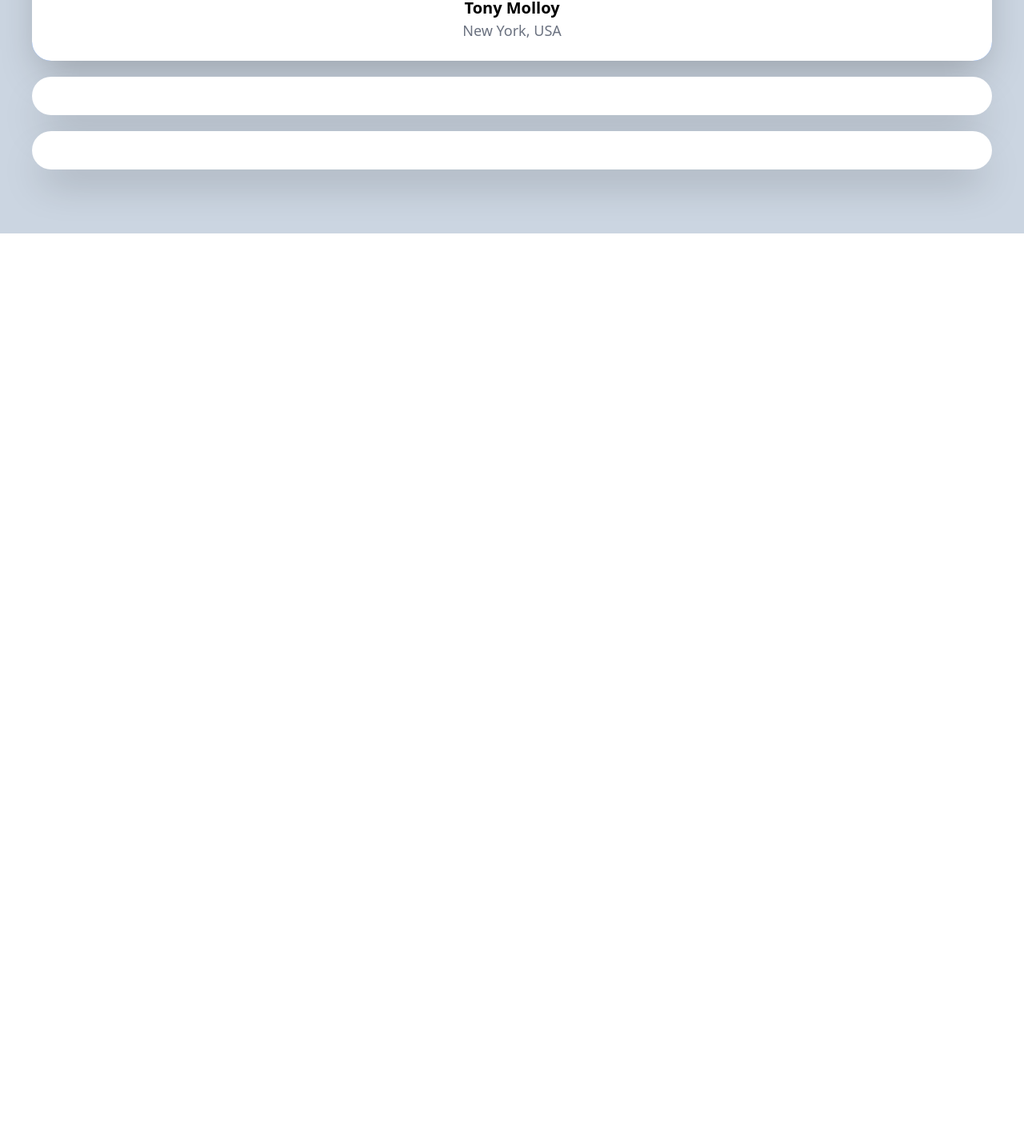
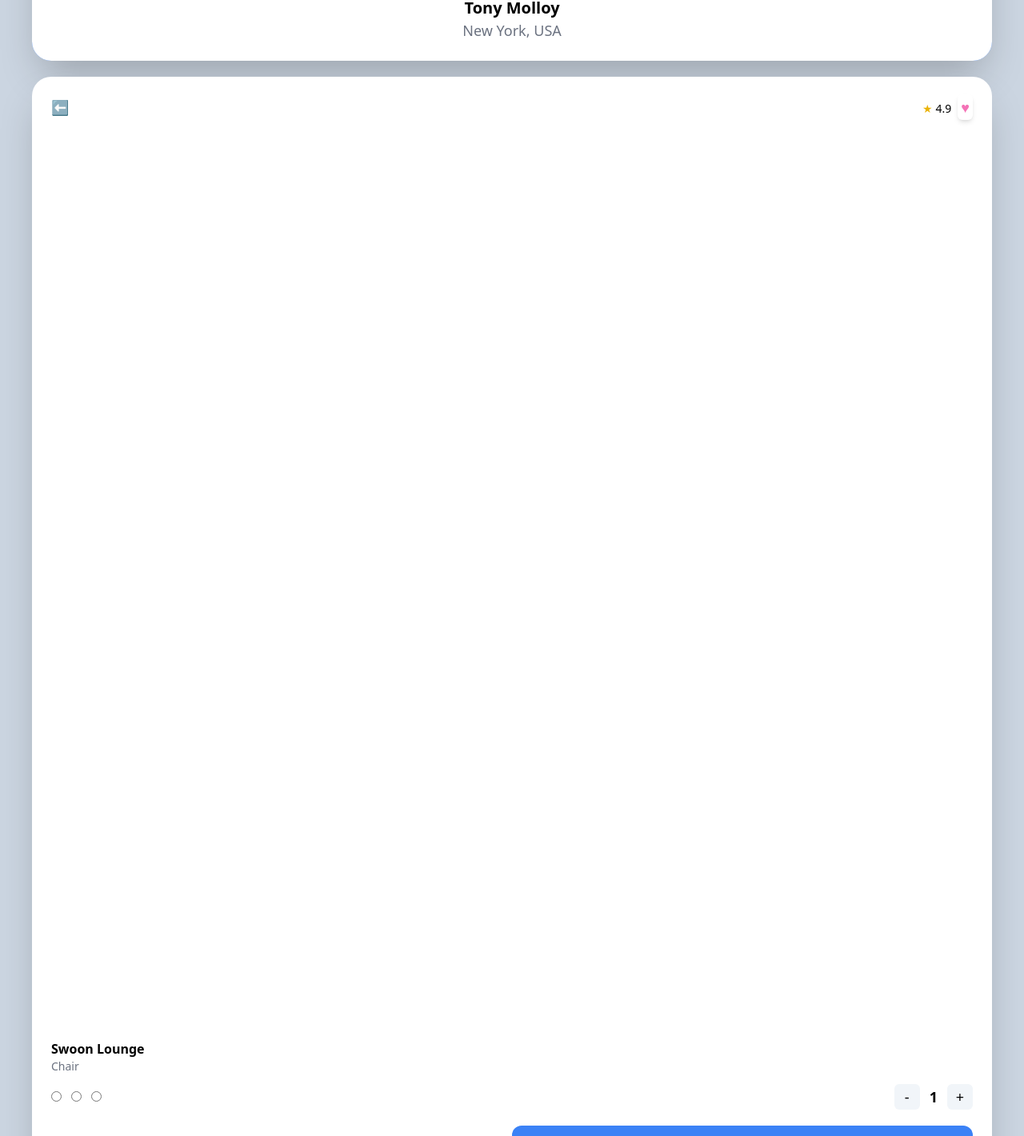
Before and after one commit to GwangjoGong/carrot-market, a Next.js app: page / in a window 1280 px wide. Shown: the part 558-1979 px from the top of the page at 80% size. Before the commit the page ends 850 px from the top, so only its background shows below. Built offline with nearby package versions, Linux system fonts and the light colour scheme.

Commit message:
4.3 Test Drive part Three

```diff
--- a/pages/index.tsx
+++ b/pages/index.tsx
@@ -45,8 +45,37 @@ const Home: NextPage = () => {
         </ProfileContent>
       </BlueBox>
 
-      <Box></Box>
-      <Box></Box>
+      <Box>
+        <ProductHeader>
+          <ProductBack>⬅</ProductBack>
+          <ProductActions>
+            <ProductStar>★</ProductStar>
+            <ProductRate>4.9</ProductRate>
+            <ProductHeart>♥</ProductHeart>
+          </ProductActions>
+        </ProductHeader>
+        <ProductThumbnail></ProductThumbnail>
+        <ProductName>Swoon Lounge</ProductName>
+        <ProductCategory>Chair</ProductCategory>
+        <ProductOptions>
+          <ProductColors>
+            <ProductRing type="radio" />
+            <ProductRing type="radio" />
+            <ProductRing type="radio" />
+          </ProductColors>
+
+          <div>
+            <ProductToggle>-</ProductToggle>
+            <ProductQuantity>1</ProductQuantity>
+            <ProductToggle>+</ProductToggle>
+          </div>
+        </ProductOptions>
+
+        <ProductFooter>
+          <ProductPrice>$450</ProductPrice>
+          <ProductButton>Add to cart</ProductButton>
+        </ProductFooter>
+      </Box>
     </Container>
   );
 };
@@ -174,3 +203,99 @@ const ProfileLocation = tw.span`
   text-gray-500
   text-lg
 `;
+
+const ProductHeader = tw.div`
+  flex
+  justify-between
+  items-center
+`;
+
+const ProductBack = tw.span`
+  text-lg
+`;
+
+const ProductActions = tw.div``;
+
+const ProductStar = tw.span`
+  text-sm
+  text-yellow-500
+`;
+
+const ProductRate = tw.span`
+  text-sm
+  font-medium
+  ml-1
+`;
+
+const ProductHeart = tw.span`
+  text-lg
+  text-pink-400
+  ml-2
+  shadow-md
+  p-1
+  rounded-md
+`;
+
+const ProductThumbnail = tw.div`
+  aspect-square
+`;
+
+const ProductName = tw.span`
+  text-md
+  font-semibold
+  block
+`;
+
+const ProductCategory = tw.span`
+  text-sm
+  text-gray-500
+  block
+`;
+
+const ProductOptions = tw.div`
+  flex
+  items-center
+  justify-between
+  mt-3
+`;
+
+const ProductColors = tw.div``;
+
+const ProductRing = tw.input`
+  mr-3
+`;
+
+const ProductToggle = tw.button`
+  bg-slate-100
+  text-black
+  text-lg
+  w-8
+  h-8
+  rounded-md
+`;
+
+const ProductQuantity = tw.span`
+  mx-3
+  font-semibold
+  text-lg
+`;
+
+const ProductFooter = tw.div`
+  flex
+  items-center
+  justify-between
+  mt-5
+`;
+
+const ProductPrice = tw.span`
+  text-2xl
+  font-semibold
+`;
+
+const ProductButton = tw.button`
+  bg-blue-500
+  text-white
+  rounded-xl
+  p-3
+  w-1/2
+`;
```
